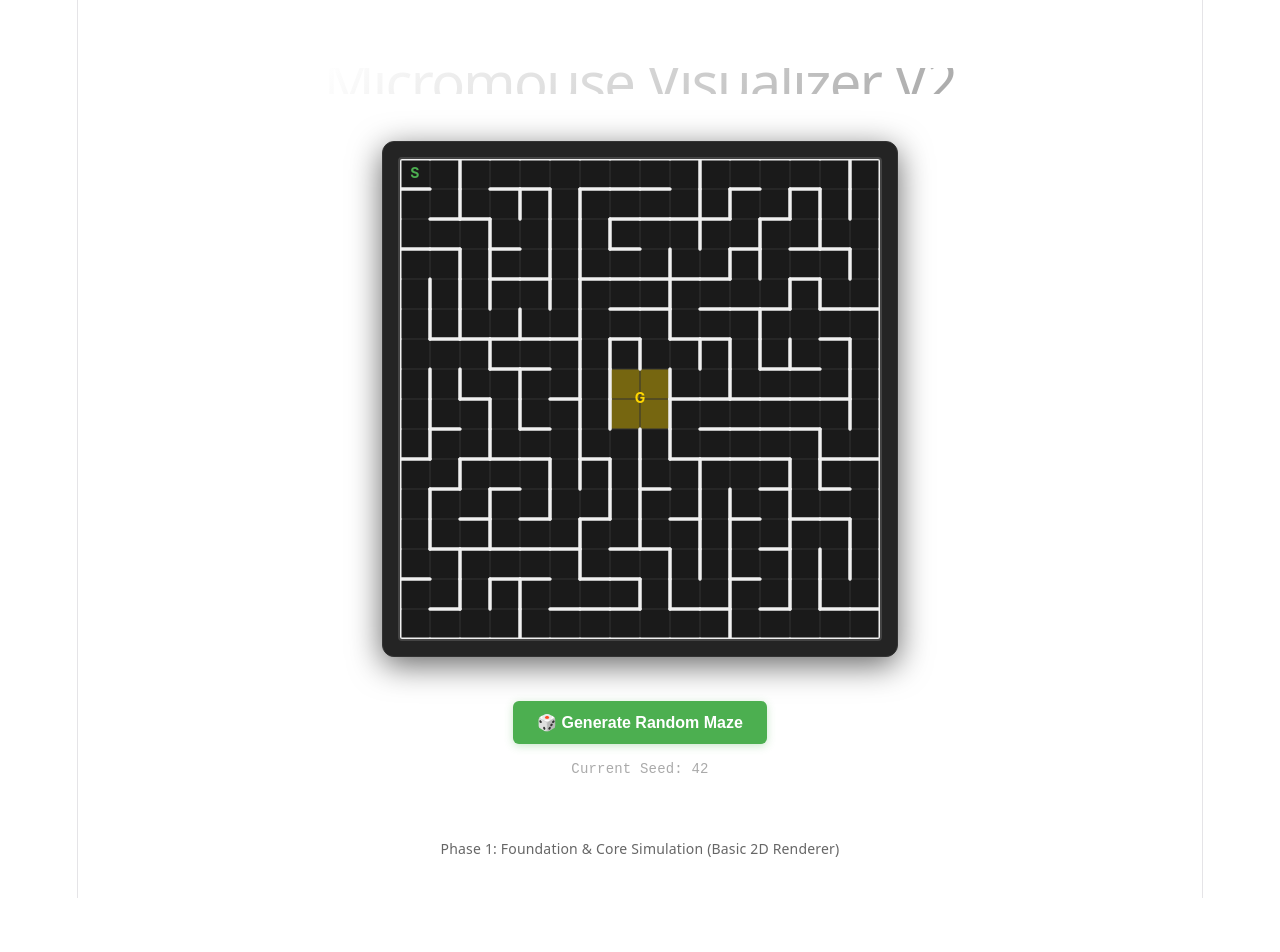
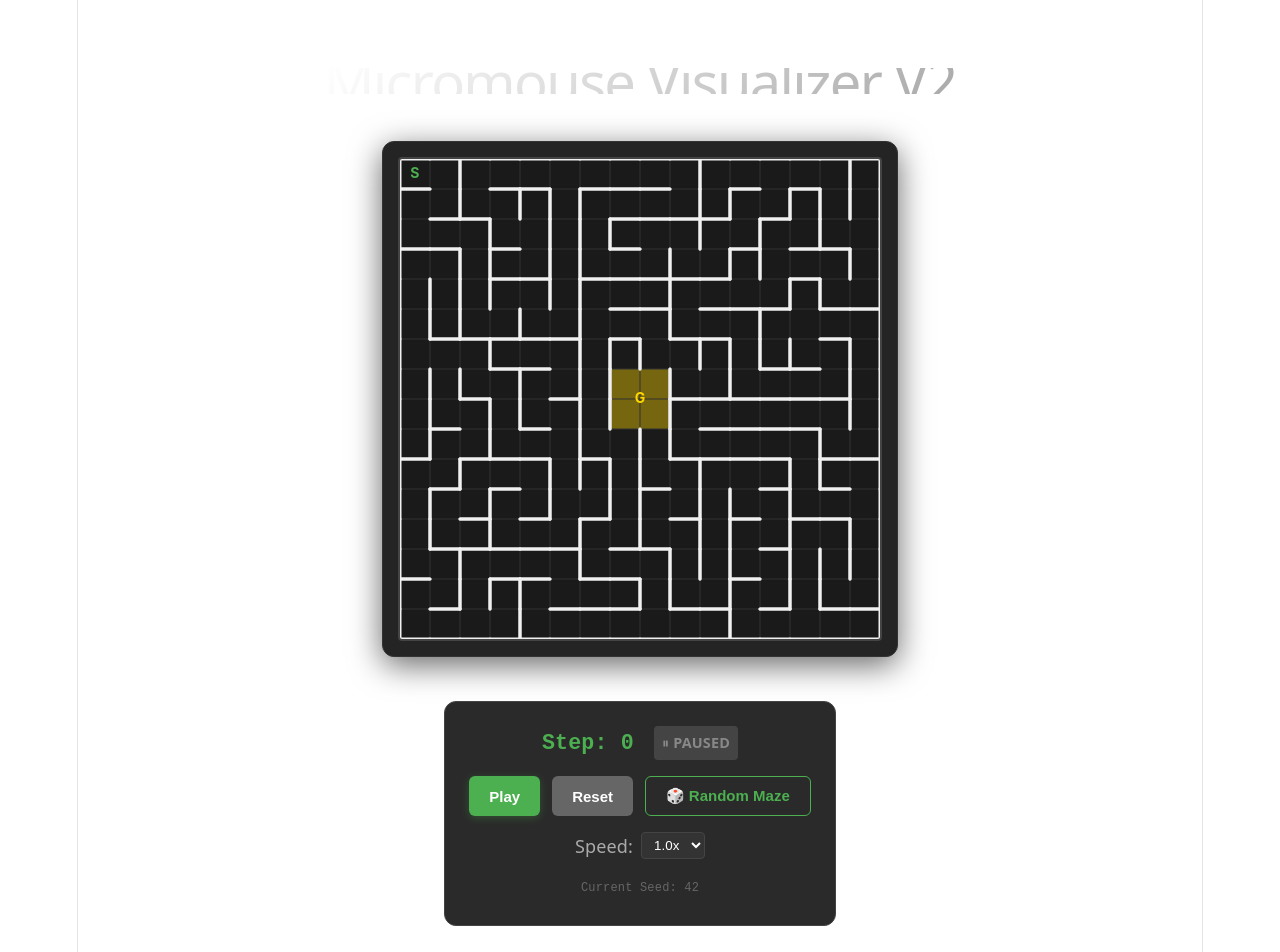
Before and after one commit to HA-researcher/Micromouse-VS-Human-Games, a React (Vite) app: page / in a window 1280 px wide. Shown: the top 952 px of the page. Before the commit the page ends 898 px from the top, so only its background shows below. Built offline with nearby package versions, Linux system fonts and the light colour scheme.

Commit message:
feat: phase 1 - basic simulation control / 基本的なシミュレーション制御の実装

```diff
--- a/src/App.css
+++ b/src/App.css
@@ -28,7 +28,37 @@
   display: flex;
   flex-direction: column;
   align-items: center;
-  gap: 12px;
+  gap: 16px;
+  background-color: #2a2a2a;
+  padding: 24px;
+  border-radius: 12px;
+  border: 1px solid #444;
+}
+
+.simulation-info {
+  display: flex;
+  gap: 20px;
+  align-items: center;
+  font-weight: bold;
+}
+
+.step-count {
+  font-family: 'JetBrains Mono', monospace;
+  font-size: 1.2rem;
+  color: #4CAF50;
+}
+
+.status-badge {
+  font-size: 0.8rem;
+  padding: 4px 8px;
+  border-radius: 4px;
+  background-color: #444;
+  color: #888;
+}
+
+.status-badge[data-playing="true"] {
+  color: #4CAF50;
+  background-color: rgba(76, 175, 80, 0.1);
 }
 
 .button-group {
@@ -38,31 +68,55 @@
 
 button {
   cursor: pointer;
-  background-color: #4CAF50;
   border: none;
   color: white;
-  padding: 12px 24px;
+  padding: 10px 20px;
   border-radius: 6px;
   font-weight: bold;
-  font-size: 16px;
+  font-size: 15px;
   transition: all 0.2s;
+}
+
+.btn-primary {
+  background-color: #4CAF50;
   box-shadow: 0 2px 8px rgba(76, 175, 80, 0.3);
 }
 
-button:hover {
-  background-color: #45a049;
-  transform: translateY(-1px);
-  box-shadow: 0 4px 12px rgba(76, 175, 80, 0.4);
+.btn-secondary {
+  background-color: #666;
 }
 
-button:active {
-  transform: translateY(0);
+.btn-outline {
+  background: transparent;
+  border: 1px solid #4CAF50;
+  color: #4CAF50;
+}
+
+button:hover {
+  opacity: 0.9;
+  transform: translateY(-1px);
+}
+
+.speed-control {
+  display: flex;
+  align-items: center;
+  gap: 8px;
+  color: #aaa;
+}
+
+.speed-select {
+  background-color: #333;
+  color: white;
+  border: 1px solid #444;
+  padding: 4px 8px;
+  border-radius: 4px;
+  cursor: pointer;
 }
 
 .seed-info {
-  color: #aaa;
+  color: #666;
   font-family: 'JetBrains Mono', monospace;
-  font-size: 14px;
+  font-size: 12px;
 }
 
 h1 {
--- a/src/App.tsx
+++ b/src/App.tsx
@@ -2,17 +2,21 @@ import { useState, useCallback, useEffect } from 'react';
 import './App.css';
 import { generateMaze } from './utils/mazeGenerator';
 import MazeRenderer from './components/MazeRenderer';
+import { useSimulation } from './hooks/useSimulation';
 import type { MazeState } from './types/maze';
 import { DEFAULT_MAZE_SIZE } from './utils/constants';
 
 function App() {
   const [maze, setMaze] = useState<MazeState | null>(null);
-  const [seed, setSeed] = useState(42); // Use a fixed initial seed for stability
+  const [seed, setSeed] = useState(42);
+
+  const { isPlaying, speed, setSpeed, step, togglePlay, reset } = useSimulation(1);
 
   const handleGenerate = useCallback(() => {
     const newSeed = Math.floor(Math.random() * 10000);
     setSeed(newSeed);
-  }, []);
+    reset(); // Reset simulation when generating new maze
+  }, [reset]);
 
   useEffect(() => {
     const newMaze = generateMaze(DEFAULT_MAZE_SIZE, DEFAULT_MAZE_SIZE, seed);
@@ -26,14 +30,40 @@ function App() {
       {maze && <MazeRenderer maze={maze} />}
 
       <div className="controls">
+        <div className="simulation-info">
+          <span className="step-count">Step: {step}</span>
+          <span className="status-badge" data-playing={isPlaying}>
+            {isPlaying ? '▶ RUNNING' : '⏸ PAUSED'}
+          </span>
+        </div>
+
         <div className="button-group">
-          <button onClick={handleGenerate}>🎲 Generate Random Maze</button>
+          <button onClick={togglePlay} className="btn-primary">
+            {isPlaying ? 'Pause' : 'Play'}
+          </button>
+          <button onClick={reset} className="btn-secondary">Reset</button>
+          <button onClick={handleGenerate} className="btn-outline">🎲 Random Maze</button>
         </div>
+
+        <div className="speed-control">
+          <label>Speed: </label>
+          <select
+            value={speed}
+            onChange={(e) => setSpeed(Number(e.target.value))}
+            className="speed-select"
+          >
+            <option value={0.5}>0.5x</option>
+            <option value={1}>1.0x</option>
+            <option value={2}>2.0x</option>
+            <option value={4}>4.0x</option>
+          </select>
+        </div>
+
         <div className="seed-info">Current Seed: {seed}</div>
       </div>
 
       <footer style={{ marginTop: '3rem', color: '#666', fontSize: '14px' }}>
-        Phase 1: Foundation & Core Simulation (Basic 2D Renderer)
+        Phase 1: Foundation & Core Simulation (Simulation Control)
       </footer>
     </div>
   );
--- /dev/null
+++ b/src/hooks/useSimulation.ts
@@ -0,0 +1,64 @@
+import { useState, useEffect, useRef, useCallback } from 'react';
+
+/**
+ * Custom hook to manage the simulation playback loop.
+ * @param initialSpeed Initial ticks per second (base speed).
+ */
+export const useSimulation = (initialSpeed = 1) => {
+  const [isPlaying, setIsPlaying] = useState(false);
+  const [speed, setSpeed] = useState(initialSpeed);
+  const [step, setStep] = useState(0);
+
+  const lastTickTime = useRef<number>(0);
+  const requestRef = useRef<number | undefined>(undefined);
+
+  const tick = useCallback((time: number) => {
+    if (!lastTickTime.current) {
+      lastTickTime.current = time;
+    }
+
+    // Interval between steps in milliseconds.
+    // Speed is the multiplier for "1 step per second".
+    const interval = 1000 / speed;
+
+    if (time - lastTickTime.current >= interval) {
+      setStep((prev) => prev + 1);
+      lastTickTime.current = time;
+    }
+
+    requestRef.current = requestAnimationFrame(tick);
+  }, [speed]);
+
+  useEffect(() => {
+    if (isPlaying) {
+      requestRef.current = requestAnimationFrame(tick);
+    } else {
+      if (requestRef.current) {
+        cancelAnimationFrame(requestRef.current);
+      }
+      lastTickTime.current = 0;
+    }
+    return () => {
+      if (requestRef.current) {
+        cancelAnimationFrame(requestRef.current);
+      }
+    };
+  }, [isPlaying, tick]);
+
+  const togglePlay = () => setIsPlaying((prev) => !prev);
+
+  const reset = () => {
+    setIsPlaying(false);
+    setStep(0);
+    lastTickTime.current = 0;
+  };
+
+  return {
+    isPlaying,
+    speed,
+    setSpeed,
+    step,
+    togglePlay,
+    reset
+  };
+};
```
